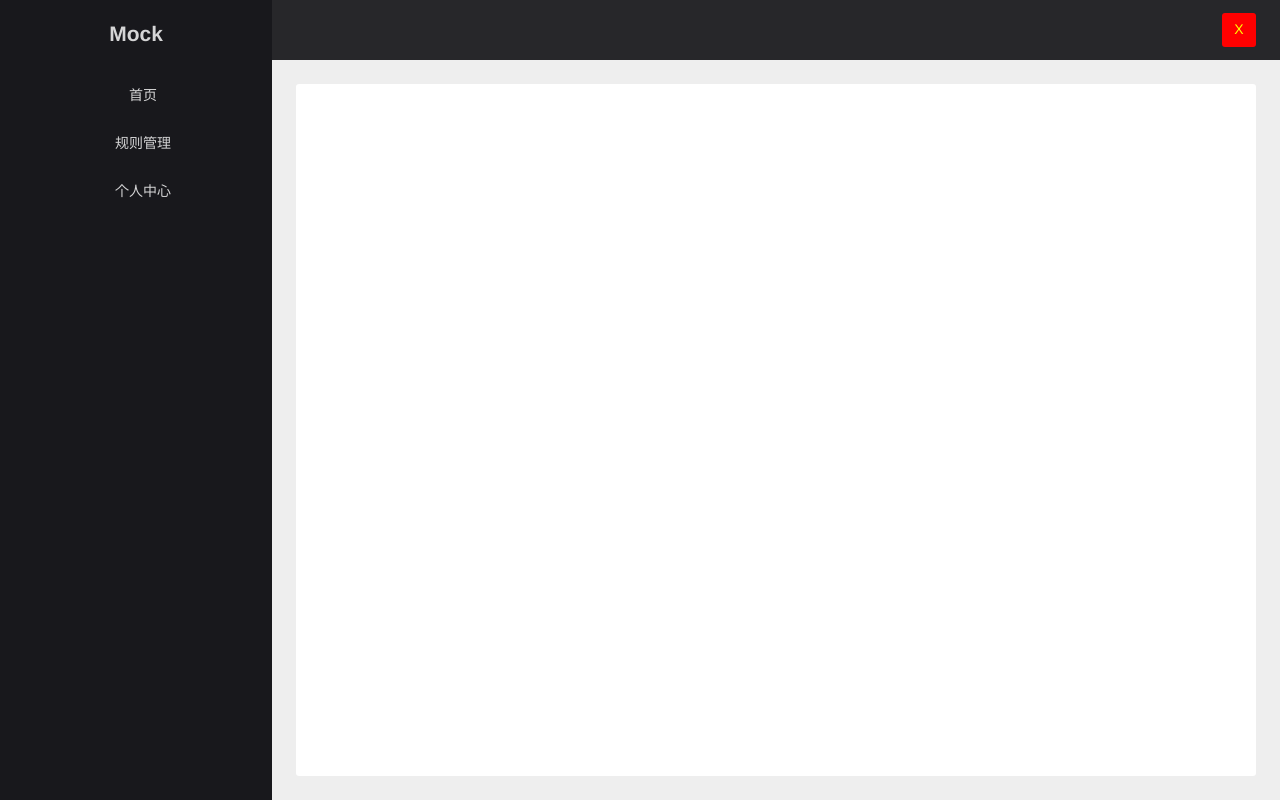
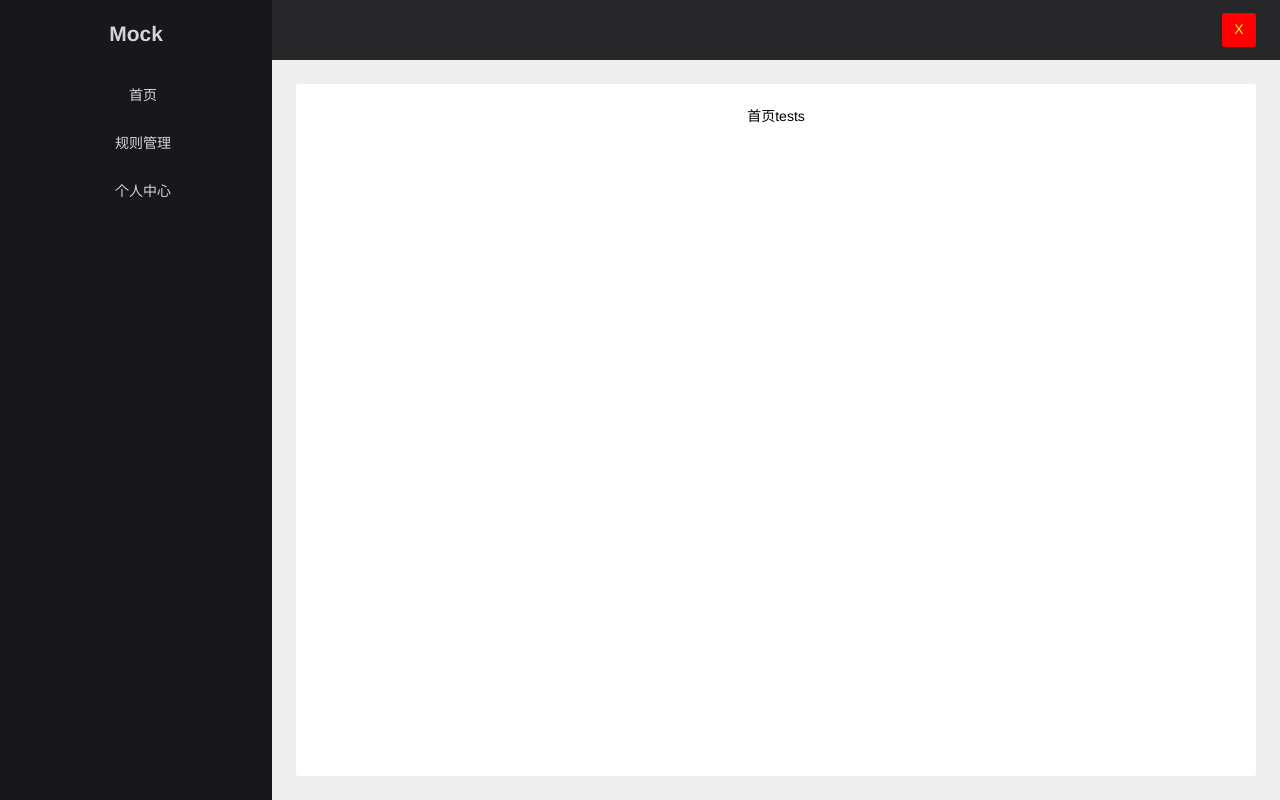
Before and after one commit to xieqi970103/mock_front, a Vue app: page /dashboard in a window 1280 px wide. Built offline with nearby package versions, Linux system fonts and the light colour scheme.

Commit message:
feat: 🎸 修改路由模式

```diff
--- a/src/router/index.ts
+++ b/src/router/index.ts
@@ -2,10 +2,10 @@
  * @Description:
  * @Author: xq
  * @Date: 2022-04-06 21:49:10
- * @LastEditTime: 2022-04-11 23:04:03
+ * @LastEditTime: 2022-04-12 22:04:18
  * @LastEditors: xq
  */
-import { createRouter, createWebHashHistory, RouteRecordRaw } from 'vue-router'
+import { createRouter, createWebHistory, RouteRecordRaw } from 'vue-router'
 import dynamicRouters from './dynamicRouter'
 /* 基础路由 */
 const baseRoutes: Array<RouteRecordRaw> = [
@@ -17,7 +17,7 @@ const baseRoutes: Array<RouteRecordRaw> = [
 ]
 const routes: Array<RouteRecordRaw> = [...baseRoutes, ...dynamicRouters]
 const router = createRouter({
-  history: createWebHashHistory(),
+  history: createWebHistory(),
   routes,
 })
 
--- a/src/views/dashboard/index.vue
+++ b/src/views/dashboard/index.vue
@@ -2,10 +2,10 @@
  * @Description: 首页
  * @Author: xq
  * @Date: 2022-04-10 11:03:08
- * @LastEditTime: 2022-04-12 21:57:23
+ * @LastEditTime: 2022-04-12 22:00:01
  * @LastEditors: xq
 -->
-<template>首页</template>
+<template>首页tests</template>
 
 <script setup lang="ts"></script>
 
```
